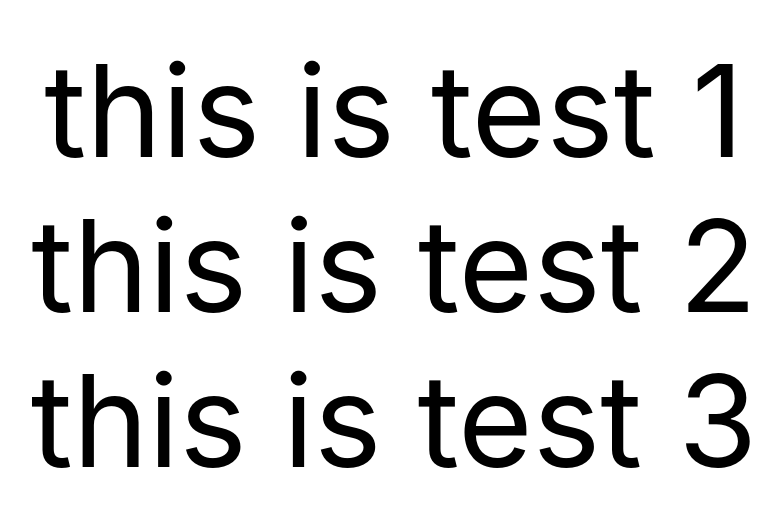
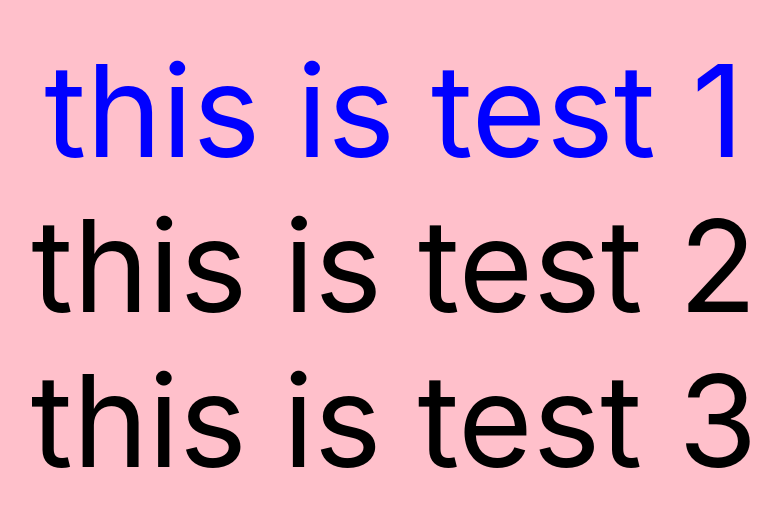
Before and after one commit to FourSqweez/gsap-scroll-trigger-nextjs, a Next.js app: page / in a window 1280 px wide. Shown: the part 135-642 px from the top of the page, without its empty margins (246-1027 px from the left). Built offline with nearby package versions, Linux system fonts and the light colour scheme.

Commit message:
add : animate element using react ref and gsap

```diff
--- a/pages/index.tsx
+++ b/pages/index.tsx
@@ -3,18 +3,36 @@ import Image from 'next/image'
 
 import { useEffect, useRef } from 'react'
 
+import gsap from 'gsap'
+
 export default function Home() {
   const test1 = useRef<HTMLDivElement>(null)
   const test2 = useRef<HTMLDivElement>(null)
   const test3 = useRef<HTMLDivElement>(null)
+  const container: any = useRef(null)
 
   console.log('Global : ', test1)
 
   useEffect(() => {
-    console.log('in useEffect test 1 : ', test1)
-    console.log('test 2 : ', test2)
-    console.log('test 3 : ', test3)
-  }, [test1, test2, test3])
+    // console.log('in useEffect test 1 : ', test1)
+    // console.log('test 2 : ', test2)
+    //console.log('test 3 : ', test3)
+
+    gsap.from(container.current, {
+      duration: 1,
+      delay: 1,
+      backgroundColor: 'green',
+      autoAlpha: 0,
+      ease: 'none',
+    })
+
+    gsap.to(test1.current, {
+      delay: 1,
+      duration: '2',
+      ease: 'none',
+      color: 'blue',
+    })
+  })
 
   return (
     <div>
@@ -23,7 +41,8 @@ export default function Home() {
         <meta name="description" content="Generated by create next app" />
         <link rel="icon" href="/favicon.ico" />
       </Head>
-      <main className="main">
+
+      <div className="container" ref={container}>
         <div id="text-test1" ref={test1}>
           this is test 1
         </div>
@@ -33,7 +52,7 @@ export default function Home() {
         <div id="text-test3" ref={test3}>
           this is test 3
         </div>
-      </main>
+      </div>
     </div>
   )
 }
--- a/styles/globals.css
+++ b/styles/globals.css
@@ -6,26 +6,7 @@ body {
     Ubuntu, Cantarell, Fira Sans, Droid Sans, Helvetica Neue, sans-serif;
 }
 
-a {
-  color: inherit;
-  text-decoration: none;
-}
-
-* {
-  box-sizing: border-box;
-}
-
-@media (prefers-color-scheme: dark) {
-  html {
-    color-scheme: dark;
-  }
-  body {
-    color: white;
-    background: black;
-  }
-}
-
-.main {
+.container {
   width: 100vw;
   height: 100vh;
   display: flex;
@@ -33,6 +14,7 @@ a {
   align-items: center;
   font-size: 10vw;
   flex-direction: column;
+  background-color: pink;
 }
 
 .text_item1 {
@@ -41,3 +23,7 @@ a {
   width: fit-content;
   height: fit-content;
 }
+
+#text-test1 {
+  color: red;
+}
```
